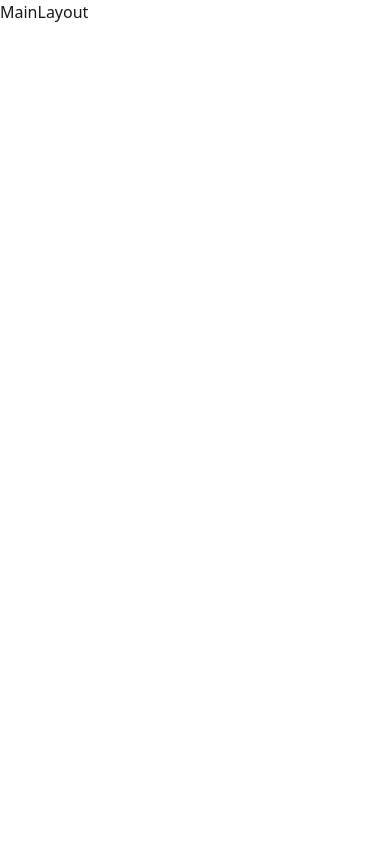
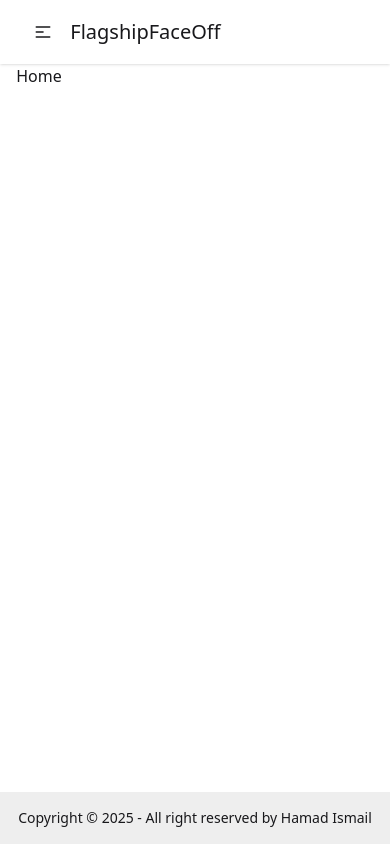
Before and after one commit to hamadismail/flagship-face-off, a React (Vite) app: page / in a window 390 px wide. Built offline with nearby package versions, Linux system fonts and the light colour scheme.

Commit message:
implement-navbar-and-footer

```diff
--- /dev/null
+++ b/src/components/Footer/Footer.jsx
@@ -0,0 +1,16 @@
+import React from 'react';
+
+const Footer = () => {
+  return (
+    <footer className="footer sm:footer-horizontal footer-center bg-base-300 text-base-content p-4">
+      <aside>
+        <p>
+          Copyright © {new Date().getFullYear()} - All right reserved by Hamad
+          Ismail
+        </p>
+      </aside>
+    </footer>
+  );
+};
+
+export default Footer;
--- /dev/null
+++ b/src/components/Header/NavList.jsx
@@ -0,0 +1,12 @@
+import React from 'react';
+import { NavLink } from 'react-router';
+
+const NavList = ({ list }) => {
+  return (
+    <li>
+      <NavLink to={list.path}>{list.name}</NavLink>
+    </li>
+  );
+};
+
+export default NavList;
--- /dev/null
+++ b/src/components/Header/Navbar.jsx
@@ -0,0 +1,54 @@
+import React from 'react';
+import NavList from './NavList';
+
+const Navbar = () => {
+  const listData = [
+    { id: 1, name: 'Home', path: '/' },
+    { id: 2, name: 'About', path: '/about' },
+    { id: 3, name: 'Cart', path: '/cart' },
+    { id: 4, name: 'Favourite', path: '/favourite' },
+  ];
+
+  const lists = listData.map(list => <NavList key={list.id} list={list} />);
+
+  return (
+    <div className="bg-base-100 shadow-sm">
+      <div className="navbar p-0 w-11/12 mx-auto">
+        <div className="navbar-start">
+          <div className="dropdown">
+            <div tabIndex={0} role="button" className="btn btn-ghost lg:hidden">
+              <svg
+                xmlns="http://www.w3.org/2000/svg"
+                className="h-5 w-5"
+                fill="none"
+                viewBox="0 0 24 24"
+                stroke="currentColor"
+              >
+                {' '}
+                <path
+                  strokeLinecap="round"
+                  strokeLinejoin="round"
+                  strokeWidth="2"
+                  d="M4 6h16M4 12h8m-8 6h16"
+                />{' '}
+              </svg>
+            </div>
+            <ul
+              tabIndex={0}
+              className="menu menu-sm dropdown-content bg-base-100 rounded-box z-1 mt-3 w-52 p-2 shadow"
+            >
+              {lists}
+            </ul>
+          </div>
+          <a className="cursor-pointer text-xl">FlagshipFaceOff</a>
+        </div>
+
+        <div className="navbar-end hidden lg:flex">
+          <ul className="menu menu-horizontal px-1">{lists}</ul>
+        </div>
+      </div>
+    </div>
+  );
+};
+
+export default Navbar;
--- a/src/layouts/MainLayout.jsx
+++ b/src/layouts/MainLayout.jsx
@@ -1,7 +1,18 @@
 import React from 'react';
+import Navbar from '../components/Header/Navbar';
+import Footer from '../components/Footer/Footer';
+import { Outlet } from 'react-router';
 
 const MainLayout = () => {
-  return <div>MainLayout</div>;
+  return (
+    <>
+      <Navbar />
+      <div className="w-11/12 mx-auto min-h-[calc(100dvh-116px)]">
+        <Outlet />
+      </div>
+      <Footer />
+    </>
+  );
 };
 
 export default MainLayout;
--- /dev/null
+++ b/src/pages/ErrorPage.jsx
@@ -0,0 +1,25 @@
+import React from 'react';
+import { useRouteError } from 'react-router';
+import Navbar from '../components/Header/Navbar';
+
+const ErrorPage = () => {
+  const error = useRouteError();
+  return (
+    <>
+      <Navbar />
+      <div className="py-24 text-center">
+        <h1 className="mb-8 text-7xl font-thin text-gray-900">
+          {error?.status || 404}
+        </h1>
+        <p className="mb-3 text-xl font-bold text-gray-900 md:text-2xl">
+          {error?.error?.message || 'Something Went Wrong!'}
+        </p>
+        {/* <Link to="/">
+          <Button label="Go To Homepage" />
+        </Link> */}
+      </div>
+    </>
+  );
+};
+
+export default ErrorPage;
--- /dev/null
+++ b/src/pages/Home.jsx
@@ -0,0 +1,7 @@
+import React from 'react';
+
+const Home = () => {
+  return <div>Home</div>;
+};
+
+export default Home;
--- a/src/routes/Routes.jsx
+++ b/src/routes/Routes.jsx
@@ -1,6 +1,15 @@
 import { createBrowserRouter } from 'react-router';
 import MainLayout from '../layouts/MainLayout';
+import ErrorPage from '../pages/ErrorPage';
+import Home from '../pages/Home';
 
-const router = createBrowserRouter([{ path: '/', Component: MainLayout }]);
+const router = createBrowserRouter([
+  {
+    path: '/',
+    Component: MainLayout,
+    errorElement: <ErrorPage />,
+    children: [{ index: true, Component: Home }],
+  },
+]);
 
 export default router;
```
